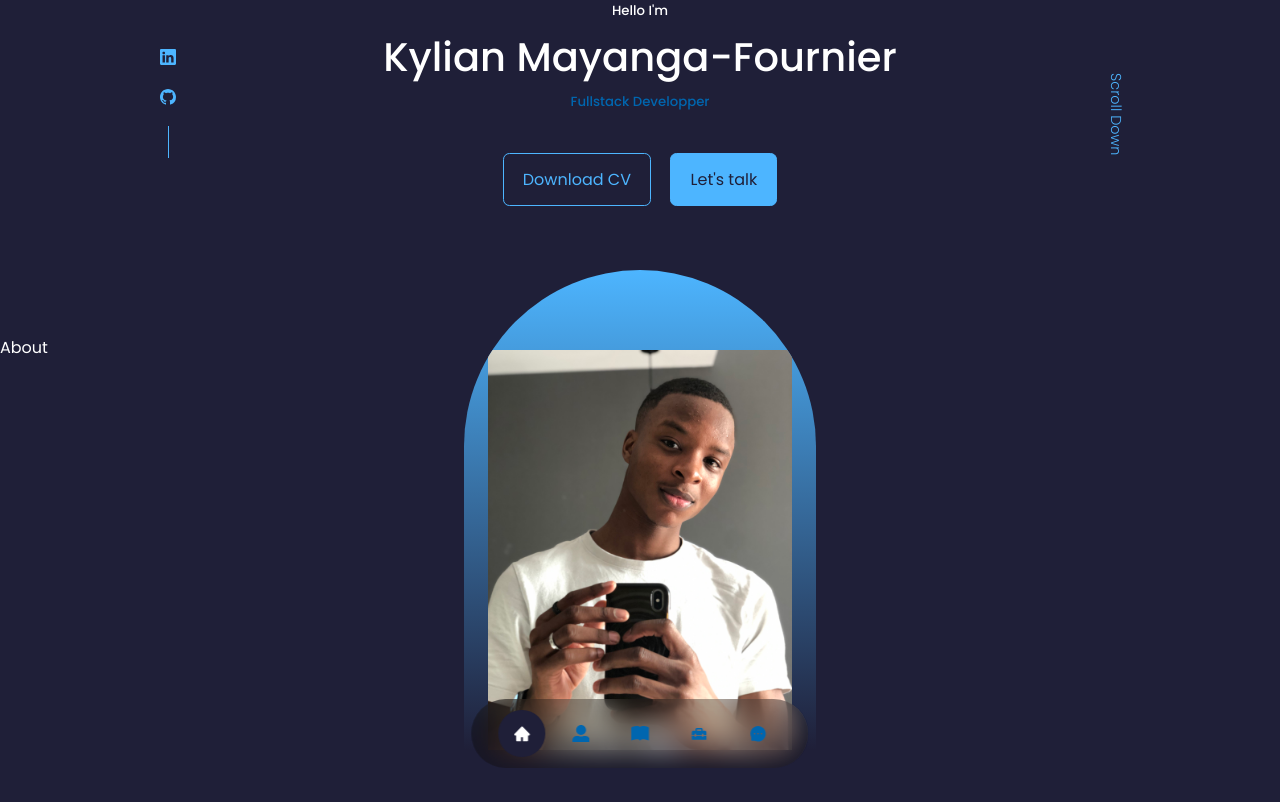
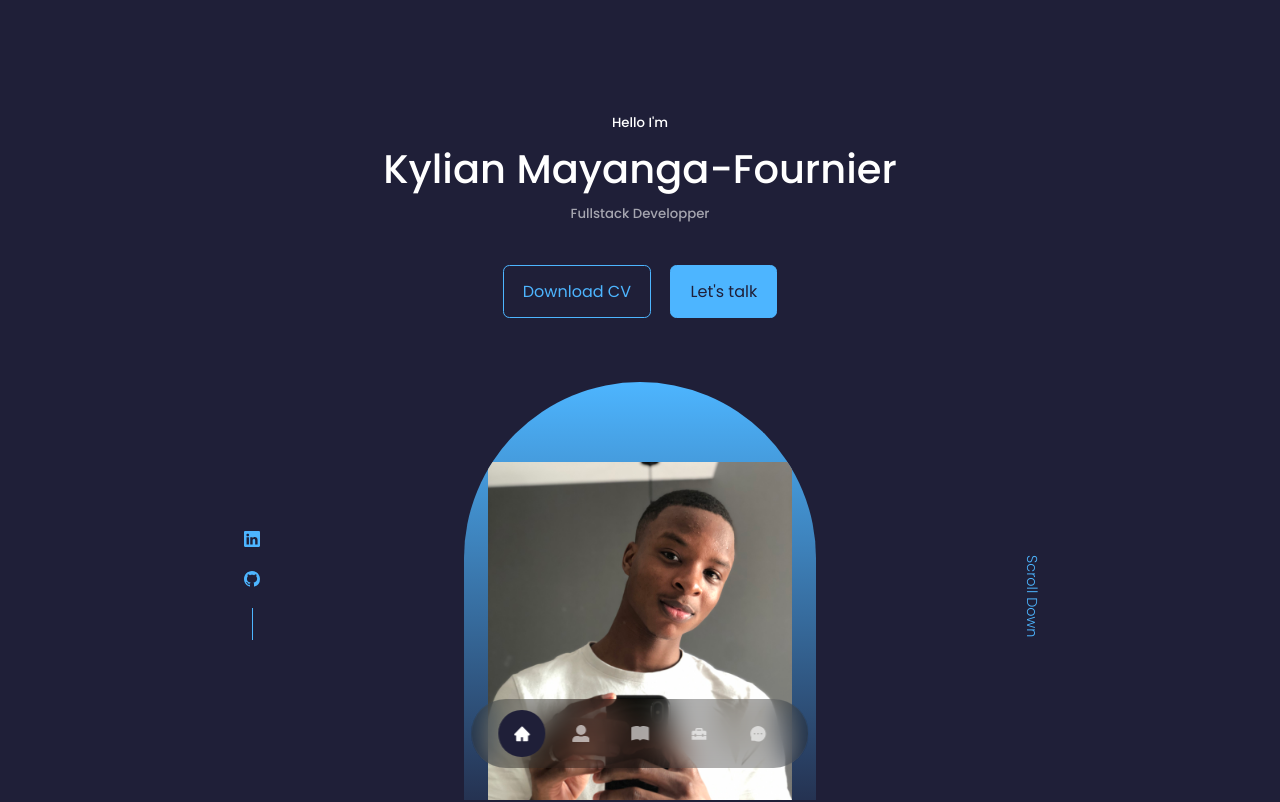
Before and after one commit to G33KM44N38/MyPorfolio, a React (Create React App) app: page / in a window 1280 px wide. Shown: the top 802 px of the page. Built offline with nearby package versions, Linux system fonts and the light colour scheme.

Commit message:
fix some display header bug

```diff
--- a/src/components/about/About.js
+++ b/src/components/about/About.js
@@ -3,7 +3,9 @@ import './About.css'
 
 const About = () => {
   return (
-    <section id="about">About</section>
+    <section id="about">
+      <h5>about</h5>
+    </section>
   )
 }
 
--- a/src/components/header/Header.jsx
+++ b/src/components/header/Header.jsx
@@ -6,7 +6,7 @@ import HeaderSocial from './HeaderSocial'
 
 const Header = () => {
   return (
-    <div>
+    <header>
       <div className="container header_container">
         <h5>Hello I'm</h5>
         <h1>Kylian Mayanga-Fournier</h1>
@@ -16,9 +16,9 @@ const Header = () => {
         <div className="me">
           <img src={ME} alt='' />
         </div>
-        <a href='#contact' className='scroll_down'>Scroll Down</a>
-      </div>
-    </div>
+          <a href='#contact' className='scroll_down'>Scroll Down</a>
+        </div>
+    </header>
   )
 }
 
--- a/src/index.css
+++ b/src/index.css
@@ -1,5 +1,4 @@
 @import url('https://fonts.googleapis.com/css2?family=Poppins:wght@300;400;500;600&display=swap');
-
 
 *{
     margin: 0;
@@ -17,7 +16,7 @@
     --color-primary: #4db5ff;
     --color-primary-variant: rgba(77, 181, 255, 0.4);
     --color-white: #fff;
-    --color-light: #0066af;
+    --color-light: rgba(255, 255, 255, 0.6);
 
     --transition: all 400ms ease;
 
```
